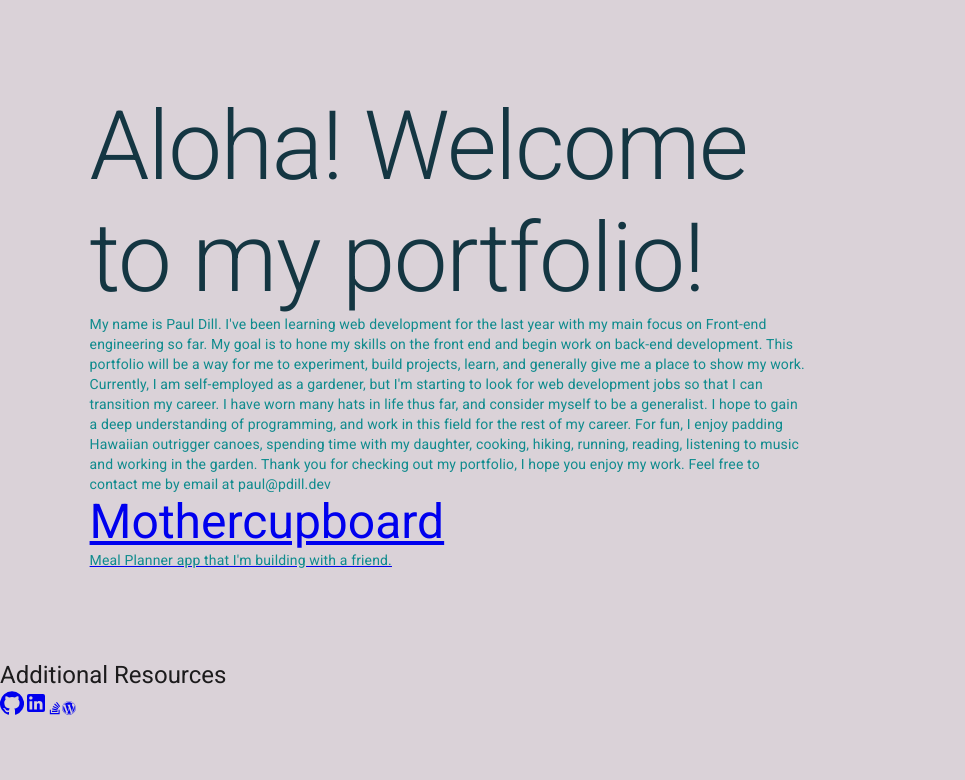
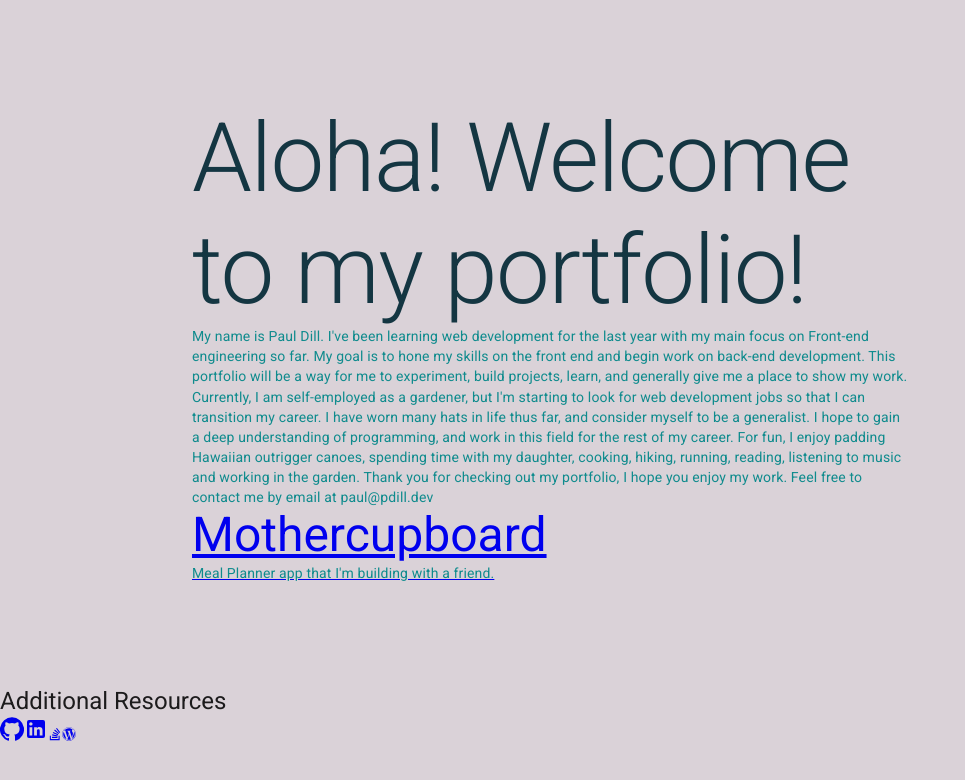
Before and after one commit to Dillweed5446/pdill.dev, a Next.js app in the folder pdill.dev/: page / in a window 1280 px wide. Shown: the top 780 px of the page, without its empty margins (0-965 px from the left). Built offline with nearby package versions, Linux system fonts and the light colour scheme.

Commit message:
Add small margin to box

```diff
--- a/pdill.dev/components/content-box.js
+++ b/pdill.dev/components/content-box.js
@@ -7,7 +7,7 @@ export default function BoxModel ({children}) {
       width: '70%',
       border: '2em #20A4F3',
       padding: '0%',
-      margin: '0%',
+      margin: '8%',
       backgroundColor: '#DAD2D8',
       boxSizing: 'content-box'
     }} >
```
